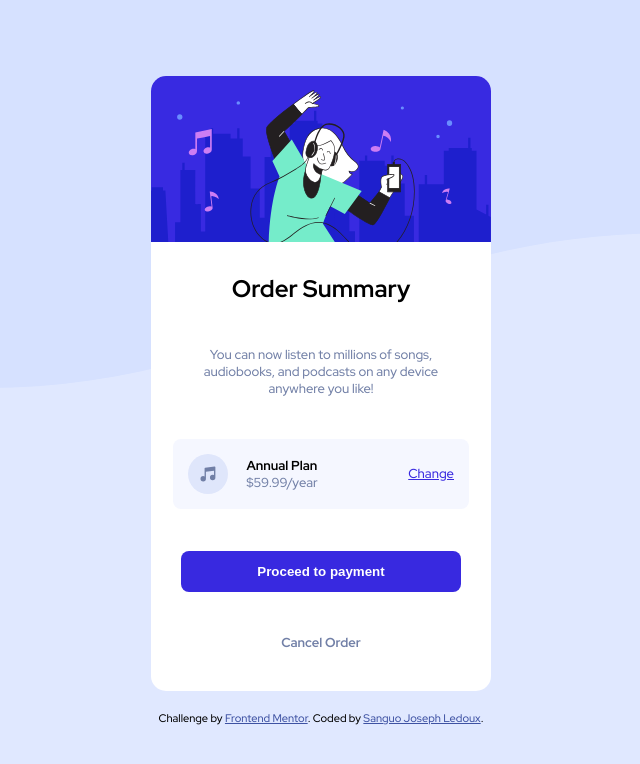
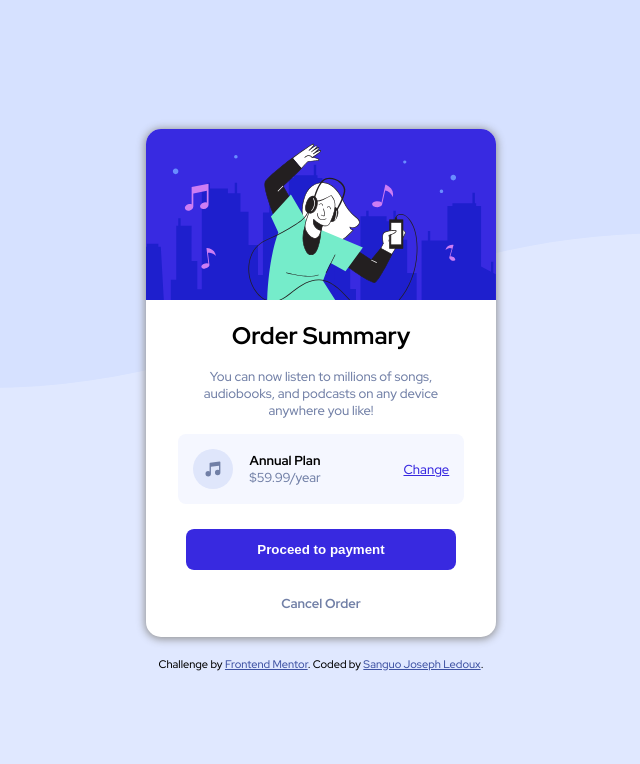
Before and after one commit to ledoux25/ORDER-SUMMARY-CARD, a plain HTML site: page index.html in a window 1280 px wide. Shown: the whole page, without its empty margins (319-959 px from the left). Drawn offline with Linux system fonts and the light colour scheme.

Commit message:
height adjustement

```diff
--- a/style/style.scss
+++ b/style/style.scss
@@ -34,8 +34,7 @@ body{
 }
 
 main{
-    width: 25%;
-    height: 75%;
+    width: 350px;
     display: flex;
     flex-direction: column;
     align-items: center;
@@ -43,6 +42,8 @@ main{
     min-width:  340px;
     border-radius: 15px;
     padding-bottom: 15px;
+    box-shadow: 0 1px 9px 1px rgb(143, 143, 143);
+
     #card-image{
         position: relative;
         width: 100%;
@@ -53,16 +54,18 @@ main{
         align-items: center;
         justify-content: space-around;
         flex-direction: column;
-        padding: 0 30px;
+        padding: 0 40px;
         text-align: center;
         height: 70%;
         margin-top: 10px;
+        padding-bottom: 10px;
+
 
         h2{
-            margin: 0;
+            margin: 10px;
         }
         p{
-            margin: 0;
+            margin: 7px 0px 15px 0 ;
             font-size: 13px;
             color: $Desaturated-blue;
         }
@@ -110,6 +113,8 @@ main{
             color: white;
             font-weight: 800;
             border-radius: 8px;
+            margin: 25px  0;
+
         }
         button:hover{
             background: hsl(256, 100%, 65%);
@@ -134,9 +139,12 @@ main{
 }
 
 @media screen and (max-width : 380px ) {
+    body{
+        background-image: url(../images/pattern-background-mobile.svg);
+    }
     main{
-        min-width: 200px;
-        height: 65%;
+        width: 250px!important;
+        min-width: 0;
         .text-section{
             h2{
                 font-size: 18px;
```
Also changed, not shown: style/style.css, 2 other files.
